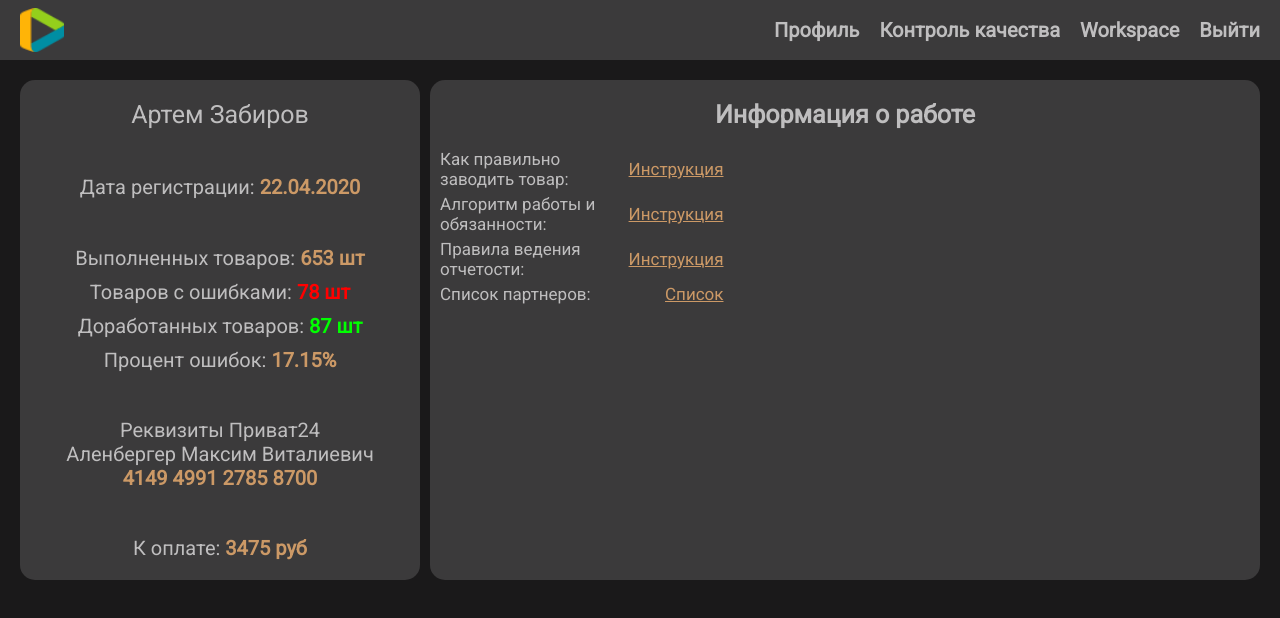
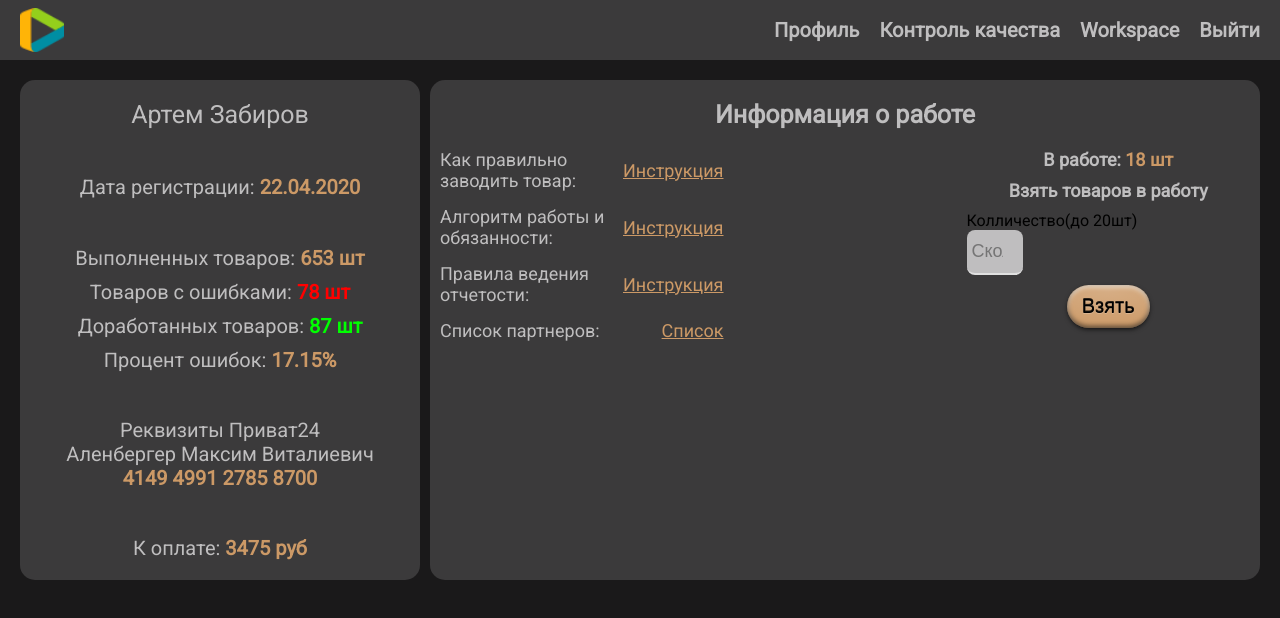
Before and after one commit to artmrsvch/new-content, a React (Create React App) app: page /profile in a window 1280 px wide. Shown: the top 618 px of the page. Built offline with nearby package versions, Linux system fonts and the light colour scheme.

Commit message:
feat(Added RoleUser components)

```diff
--- a/src/pages/Profile/Profile.tsx
+++ b/src/pages/Profile/Profile.tsx
@@ -1,6 +1,7 @@
 import React from 'react';
 
 import { IUserInfo, UserInfo } from './RoleUser/UserInfo';
+import UserStatistic from './RoleUser/UserStatistic';
 
 const Profile: React.FC = () => {
   const userInfo: IUserInfo = {
@@ -21,46 +22,7 @@ const Profile: React.FC = () => {
     <section className="section section_withHeader section-profile">
       <div className="profile-info">
         <UserInfo userData={userInfo} />
-        <div className="profile-work">
-          <h3 className="profile-work__title">Информация о работе</h3>
-          <div className="profile-work-info">
-            <ul className="profile-work-links">
-              <li className="profile-work-links__item">
-                <span className="profile-work-links__text">Как правильно заводить товар:</span>
-                <a
-                  className="profile-work-links__href"
-                  href="https://docs.google.com/document/d/1xLnNghW7Z9TX_Gcsc6yJ19j40-YqV3hSp7EGECWAcu0/edit">
-                  Инструкция
-                </a>
-              </li>
-              <li className="profile-work-links__item">
-                <span className="profile-work-links__text">Алгоритм работы и обязанности:</span>
-                <a
-                  className="profile-work-links__href"
-                  href="https://docs.google.com/document/d/1-0Vwkvh9KWjkUtYQpcsNVS2pSu_jVlJNmC3TeHYRA98/edit">
-                  Инструкция
-                </a>
-              </li>
-              <li className="profile-work-links__item">
-                <span className="profile-work-links__text">Правила ведения отчетости:</span>
-                <a
-                  className="profile-work-links__href"
-                  href="https://docs.google.com/document/d/1fQOQrmhlnqgYmKzmNsCIclMlL4VbxhR8N08bbGFWwRE/edit">
-                  Инструкция
-                </a>
-              </li>
-              <li className="profile-work-links__item">
-                <span className="profile-work-links__text">Список партнеров:</span>
-                <a
-                  className="profile-work-links__href"
-                  href="https://docs.google.com/document/d/1fQOQrmhlnqgYmKzmNsCIclMlL4VbxhR8N08bbGFWwRE/edit">
-                  Список
-                </a>
-              </li>
-            </ul>
-            <div className="profile-work-offical"></div>
-          </div>
-        </div>
+        <UserStatistic />
       </div>
     </section>
   );
--- /dev/null
+++ b/src/pages/Profile/RoleUser/UserStatistic.tsx
@@ -0,0 +1,97 @@
+import React from 'react';
+import { Form, Field } from 'react-final-form';
+
+import { InputBlock } from '../../Auth/InputBlock';
+
+type QuantityProductType = { quantity?: string }; // or number?? need test
+type QuantitySubmitType = { quantity: string };
+
+const UserStatistic: React.FC = () => {
+  const validate = (values: QuantityProductType): QuantityProductType => {
+    const errors: QuantityProductType = {};
+    if (!values.quantity) errors.quantity = 'Укажи сколько возьмешь';
+    if (Number(values.quantity) > 20) errors.quantity = 'Максимум 20 товаров за раз';
+    if (Number(values.quantity) <= 0) errors.quantity = 'Ты за меня придурка не держи';
+    if (values.quantity) {
+      const regExp = /^[0-9]+$/;
+      const bool = regExp.test(values.quantity);
+      if (!bool) errors.quantity = 'Только циферками';
+    }
+    return errors;
+  };
+  const submit = (fields: QuantitySubmitType) => {
+    const formData = new FormData();
+    formData.append('quantity', fields.quantity);
+  };
+
+  return (
+    <div className="profile-work">
+      <h3 className="profile-work__title">Информация о работе</h3>
+      <div className="profile-work-info">
+        <ul className="profile-work-links">
+          <li className="profile-work-links__item">
+            <span className="profile-work-links__text">Как правильно заводить товар:</span>
+            <a
+              className="profile-work-links__href"
+              href="https://docs.google.com/document/d/1xLnNghW7Z9TX_Gcsc6yJ19j40-YqV3hSp7EGECWAcu0/edit">
+              Инструкция
+            </a>
+          </li>
+          <li className="profile-work-links__item">
+            <span className="profile-work-links__text">Алгоритм работы и обязанности:</span>
+            <a
+              className="profile-work-links__href"
+              href="https://docs.google.com/document/d/1-0Vwkvh9KWjkUtYQpcsNVS2pSu_jVlJNmC3TeHYRA98/edit">
+              Инструкция
+            </a>
+          </li>
+          <li className="profile-work-links__item">
+            <span className="profile-work-links__text">Правила ведения отчетости:</span>
+            <a
+              className="profile-work-links__href"
+              href="https://docs.google.com/document/d/1fQOQrmhlnqgYmKzmNsCIclMlL4VbxhR8N08bbGFWwRE/edit">
+              Инструкция
+            </a>
+          </li>
+          <li className="profile-work-links__item">
+            <span className="profile-work-links__text">Список партнеров:</span>
+            <a
+              className="profile-work-links__href"
+              href="https://docs.google.com/document/d/1fQOQrmhlnqgYmKzmNsCIclMlL4VbxhR8N08bbGFWwRE/edit">
+              Список
+            </a>
+          </li>
+        </ul>
+        <Form
+          onSubmit={submit}
+          validate={validate}
+          render={({ handleSubmit, invalid }) => (
+            <form onSubmit={handleSubmit} className="profile-getProducts">
+              <div className="products-inWork">
+                <span className="products-inWork__text">В работе: </span>
+                <span className="products-inWork__int">18 шт</span>
+              </div>
+              <h5 className="profile-getProducts__title">Взять товаров в работу</h5>
+              <Field
+                component={InputBlock}
+                label="Колличество(до 20шт)"
+                name="quantity"
+                type="number"
+                max="20"
+                min="1"
+                required
+                setClass="profile-getProducts__input"
+                placeholder="Сколько?"
+              />
+              <button className="workspace-submit__btn profile-getProducts__btn" type="submit">
+                Взять
+              </button>
+            </form>
+          )}
+        />
+      </div>
+    </div>
+  );
+};
+
+export default UserStatistic;
--- a/src/pages/Profile/profile.scss
+++ b/src/pages/Profile/profile.scss
@@ -68,17 +68,45 @@
   // border: 1px solid royalblue;
   &__item {
     @include between;
-    margin-bottom: 5px;
+    margin-bottom: 15px;
     color: $liColor;
     &:last-child {
       margin-bottom: 0;
     }
-    font-size: 17px;
+    font-size: 18px;
   }
 }
 .profile-work-links__href {
   text-decoration: underline;
   color: $yellow;
 }
-.profile-work-offical {
+.products-inWork {
+  color: $liColor;
+  font-size: 18px;
+  font-weight: bold;
+  &__int {
+    color: $yellow;
+  }
 }
+.profile-getProducts__title {
+  font-size: 18px;
+  color: $liColor;
+  font-weight: bold;
+  margin: 10px 0;
+}
+.profile-getProducts {
+  @include col-between;
+  justify-content: flex-start;
+  height: 100%;
+  width: 35%;
+}
+.profile-getProducts__input {
+  background-color: $liColor;
+  border-radius: 8px;
+  box-sizing: border-box;
+  padding: 0 5px;
+  width: 20%;
+}
+.profile-getProducts__btn {
+  margin-top: 10px;
+}
```
